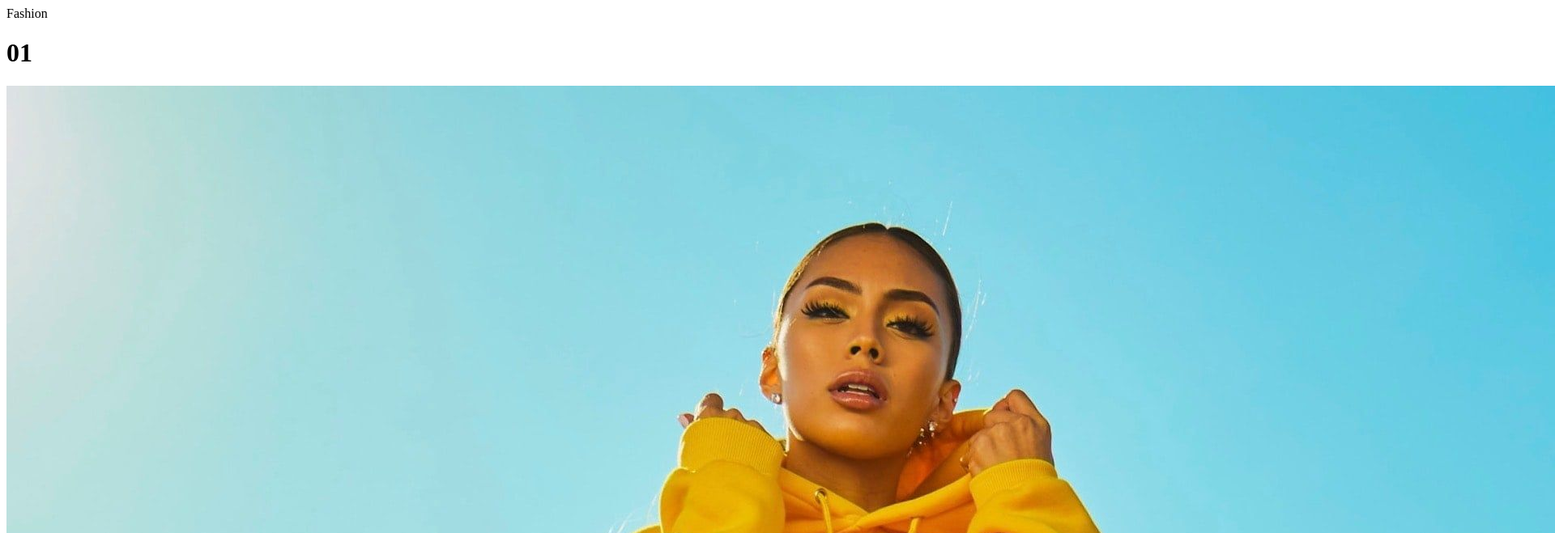
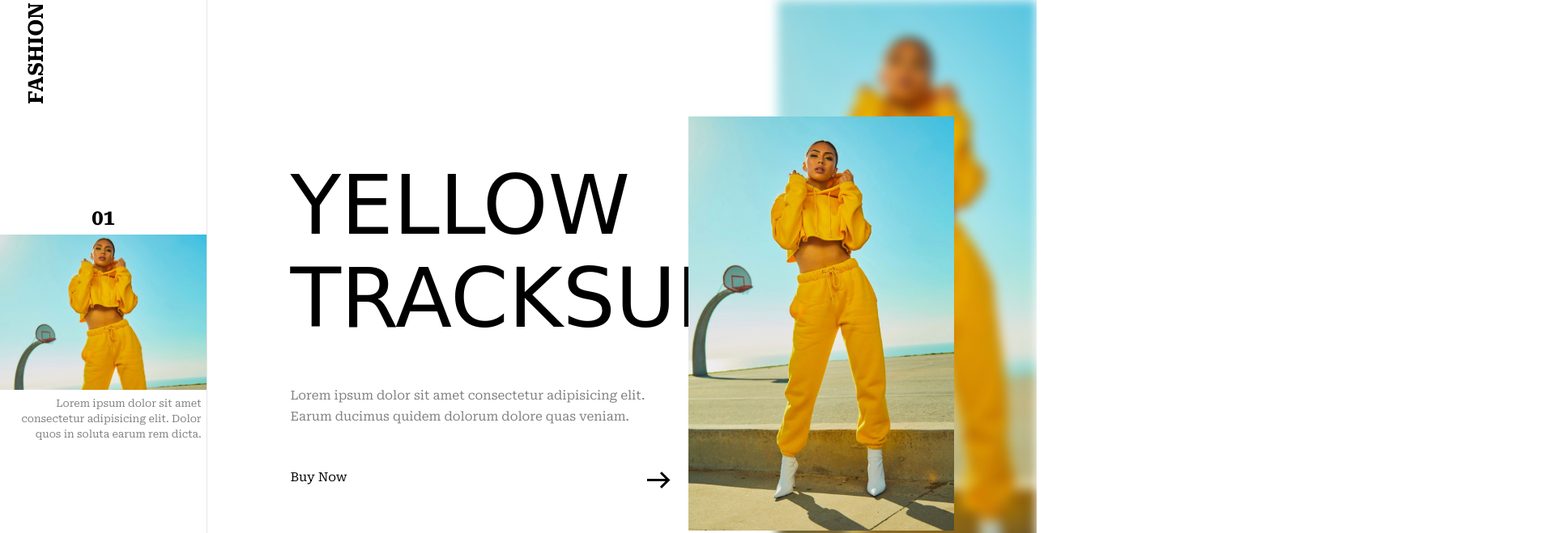
Before and after one commit to MigueGcia/MAPG-eCommerce, a plain HTML site: page index.html in a window 1280 px wide. Shown: the top 659 px of the page at 81% size, 1920 px wide, since content can reach past the window. Drawn offline with Linux system fonts and the light colour scheme; a web font is replaced by a local one.

Commit message:
Estilos con css

```diff
--- a/css/style.css
+++ b/css/style.css
@@ -0,0 +1,213 @@
+*{
+    margin: 0;
+    padding: 0;
+    box-sizing: border-box;
+    font-family: 'Roboto Serif', serif;
+  }
+
+  body {
+      width: 100%;
+      height: 100vh;
+      position: relative;
+      display: flex;
+  }
+
+  .overlay {
+      position: absolute;
+      top: 0;
+      left: 0;
+      bottom: 0;
+      right: 0;
+      background: #fff;
+      opacity: 1;
+      z-index: 9;
+      animation: fade-out 5s forwards 1;
+      pointer-events: none;
+  }
+
+  @keyframes fade-out{
+      to {
+          opacity: 0
+      }
+  }
+
+  .left-side {
+      width: 20vw;
+      height: 100%;
+      border-right: 1px solid rgba(0, 0, 0, 0.1);
+      position: relative;
+      display: flex;
+      align-items: center;
+  }
+
+  .logo {
+      text-transform: uppercase;
+      font-weight: 700;
+      font-size: 2vw;
+      position: absolute;
+      top: 4vw;
+      left: -1.5vw;
+      transform: rotate(-90deg);
+      user-select: none;
+  }
+
+  .sm-product {
+      width: 100%;
+      height: auto;
+  }
+
+  .product-index {
+      font-size: 2vw;
+      text-align: center;
+  }
+
+  .sm-product-img-container {
+      position: relative;
+      margin: .5vw 0;
+      height: 15vw;
+      overflow: hidden;
+  }
+
+  .sm-product-img {
+      width: 100%;
+      height: 25vw;
+      object-fit: cover;
+  }
+
+  .sm-product-des {
+      text-align: right;
+      padding: 0 .5vw;
+      line-height: 1.5vw;
+      font-size: 1vw;
+      color: rgba(0, 0, 0, 0.5);
+  }
+
+  .social-link {
+      position: absolute;
+      bottom: 30px;
+      left: 50%;
+      transform: translate(-50%);
+  }
+
+  .social-link-img {
+      width: 1.6vw;
+      height: 1.6vw;
+      margin: .5vw;
+      cursor: pointer;
+  }
+
+  .social-link-img:hover {
+      width: 1.8vw;
+      height: 1.8vw;
+  }
+
+  .right-side {
+      width: 80vw;
+      height: 100vh;
+      position: relative;
+      display: flex;
+      align-items: center;
+      justify-content: center;
+  }
+
+  .backdrop-img {
+      width: 25vw;
+      height: 100%;
+      position: absolute;
+      top: 0;
+      right: 0;
+      object-fit: cover;
+      filter: blur(.5vw);
+      user-select: none;
+  }
+
+  .content {
+      width: 80%;
+      display: flex;
+      align-items: center;
+      position: relative;
+  }
+
+  .product-detail {
+      width: 60%;
+  }
+
+  .product-name {
+      font-size: 8vw;
+      text-transform: uppercase;
+      font-family: 'Roboto', sans-serif;
+      font-family: 'Sirin Stencil', cursive;
+      font-weight: 400;
+      line-height: 9vw;
+  }
+
+  .product-des {
+      margin: 4vw 0;
+      width: 90%;
+      font-size: 1.2vw;
+      line-height: 2vw;
+      color: rgba(0, 0, 0, 0.5);
+  }
+
+  .buy-btn {
+      text-decoration: none;
+      color: #000;
+      text-transform: capitalize;
+      font-size: 1.2vw;
+  }
+
+  .nxt-btn {
+      border: none;
+      background: none;
+      display: flex;
+      margin-left: auto;
+      margin-top: -1.2vw;
+      margin-right: 1vw;
+      cursor: pointer;
+      justify-content: center;
+      user-select: none;
+  }
+
+  .nxt-btn img {
+      width: 60%;
+  }
+
+  .product-img-container {
+      width: 40%;
+      height: 40vw;
+      position: relative;
+      overflow: hidden;
+  }
+
+  .product-img {
+      width: 100%;
+      height: 100%;
+      object-fit: cover;
+  }
+
+  .slide::before {
+      content: '';
+      position: absolute;
+      top: 0;
+      left: -100%;
+      width: 100%;
+      height: 100%;
+      background: #000;
+      animation: slide-left 1s linear 1;
+  }
+
+  @keyframes slide-left {
+      to {
+          left: 100%;
+      }
+  }
+
+  .fade {
+      pointer-events: none;
+      animation: fade 1s forwards 1;
+  }
+
+  @keyframes fade{
+      0%, 100% { opacity: 1; }
+      45%, 60% { opacity: 0; }
+  }
--- a/index.html
+++ b/index.html
@@ -4,10 +4,11 @@
     <meta charset="UTF-8">
     <meta http-equiv="X-UA-Compatible" content="IE=edge">
     <meta name="viewport" content="width=device-width, initial-scale=1.0">
-    <title>Practica eCommerce</title>
+    <title>Práctica eCommerce</title>
     <link rel="preconnect" href="https://fonts.googleapis.com">
     <link rel="preconnect" href="https://fonts.gstatic.com" crossorigin>
     <link href="https://fonts.googleapis.com/css2?family=Roboto+Serif:opsz,wght@8..144,300;8..144,400;8..144,500;8..144,700&display=swap" rel="stylesheet">
+    <link href="https://fonts.googleapis.com/css2?family=Sirin+Stencil&display=swap" rel="stylesheet">
     <link rel="stylesheet" href="./css/style.css">
 </head>
 <body>
@@ -20,7 +21,7 @@
                 <img src="./img/img1.jpg" class="sm-product-img" alt="">
             </div>
             <p class="sm-product-des">
-                Lorem ipsum dolor sit amet consectetur adipisicing elit. Iusto doloribus error, eos nobis similique non!
+                Lorem ipsum dolor sit amet consectetur adipisicing elit. Dolor quos in soluta earum rem dicta.
             </p>
         </div>
         <div class="social-link">
@@ -34,19 +35,18 @@
             <div class="product-detail">
                 <h1 class="product-name">Yellow Tracksuit</h1>
                 <p class="product-des">
-                    Lorem ipsum dolor sit amet consectetur adipisicing elit. Repellendus corrupti, molestiae quasi praesentium voluptate id.
+                    Lorem ipsum dolor sit amet consectetur adipisicing elit. Earum ducimus quidem dolorum dolore quas veniam.
                 </p>
                 <a href="#" class="buy-btn">Buy now</a>
                 <button class="nxt-btn">
                     <img src="./img/arrow.png" alt="">
                 </button>
-                <div class="product-img-container">
-                    <img src="./img/img1.jpg" alt="" class="product-img">
-                </div>
+            </div>
+            <div class="product-img-container">
+                <img src="./img/img1.jpg" alt="" class="product-img">
             </div>
         </div>
     </div>
-
     <script src="./js/app.js"></script>
 </body>
 </html>
```
